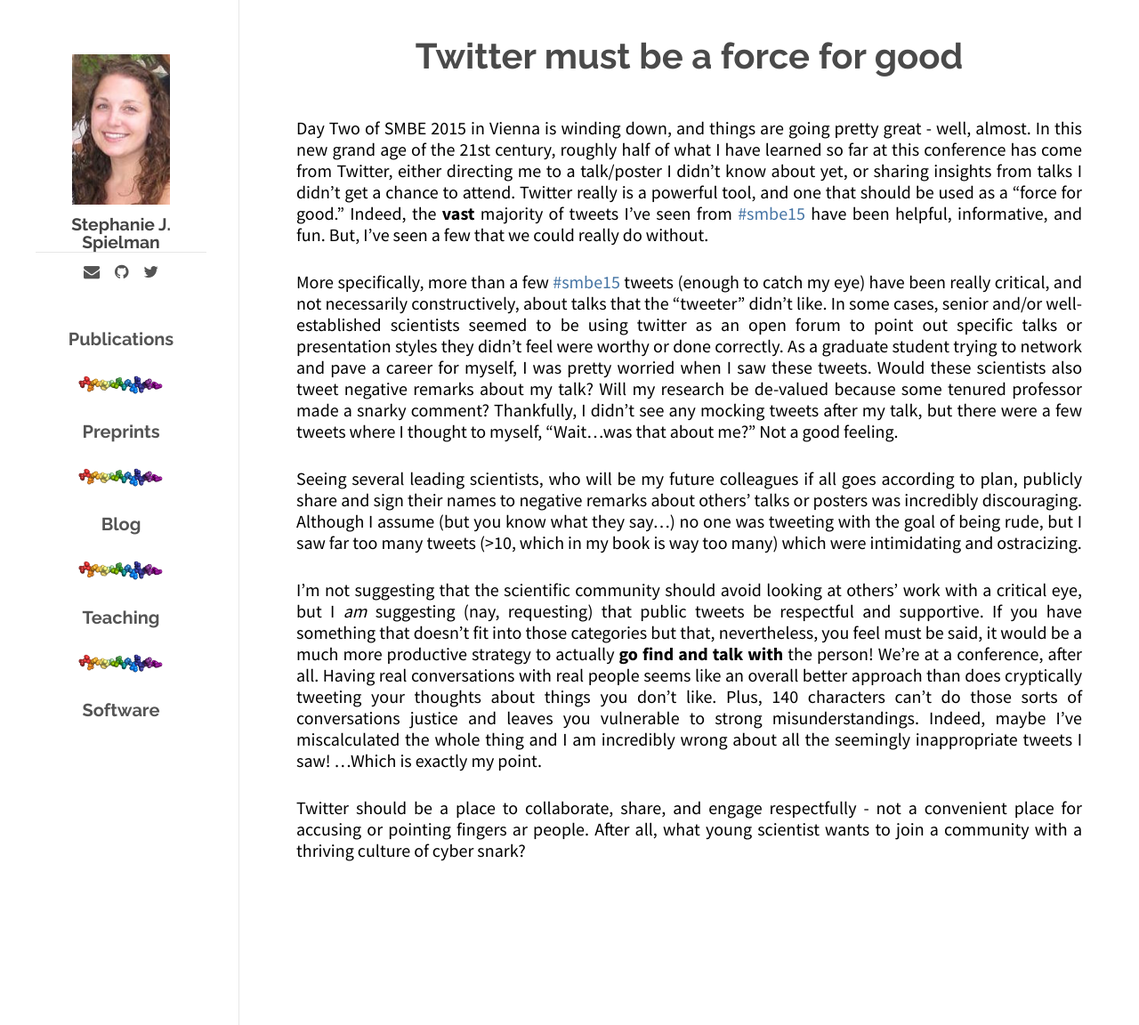
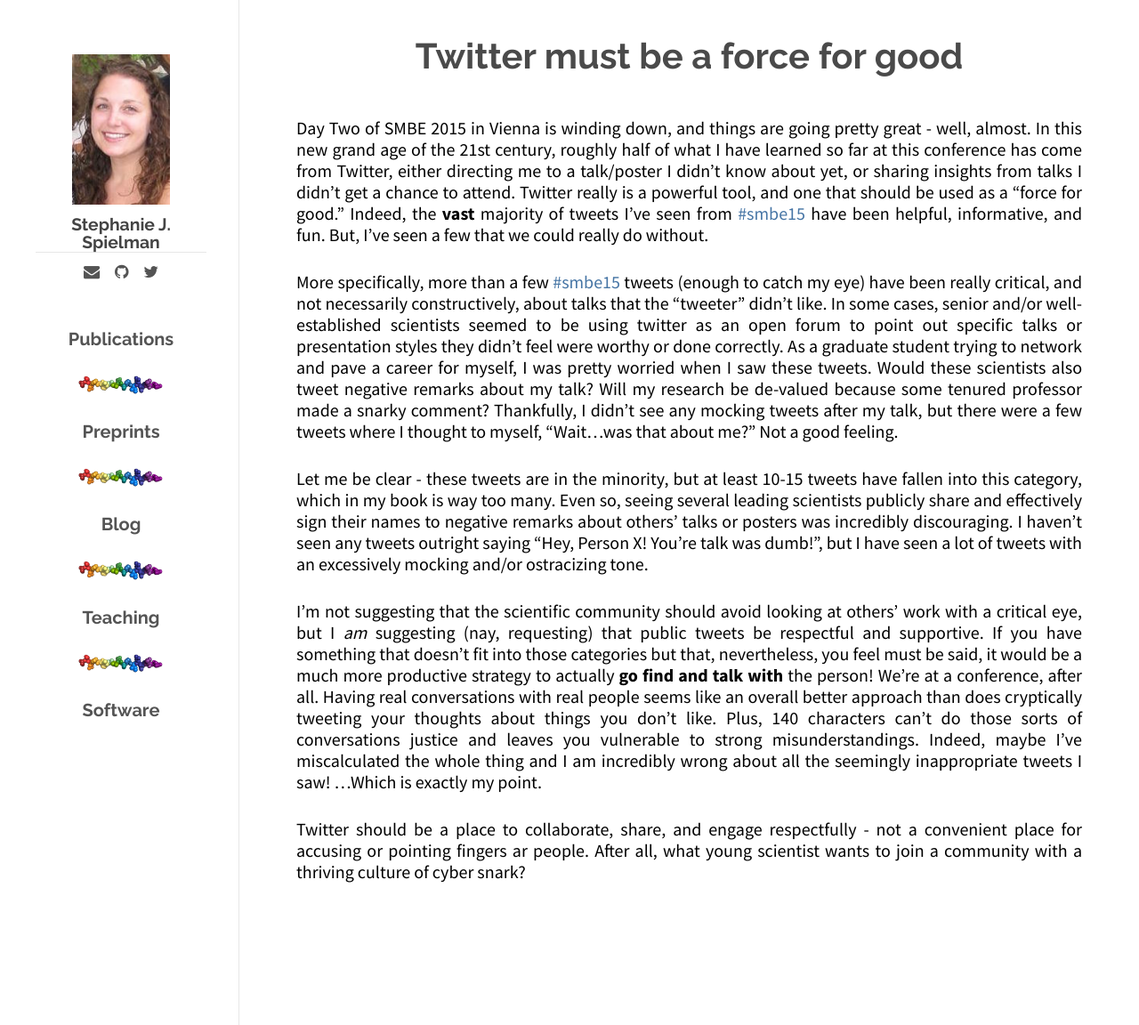
Before and after one commit to sjspielman/sjspielman.github.io, a Jekyll site: the page built from _posts/2015-7-13-twitter-smbe.md, in a window 1280 px wide. Shown: the whole page at 89% size. Built offline with Jekyll 4.4.1, drawn with Linux system fonts in a browser that asks for light colours; Markdown is read by kramdown in place of the engine named in the settings.

Commit message:
twitter blog post

```diff
--- a/_posts/2015-7-13-twitter-smbe.md
+++ b/_posts/2015-7-13-twitter-smbe.md
@@ -12,7 +12,7 @@ Day Two of SMBE 2015 in Vienna is winding down, and things are going pretty grea
 
 More specifically, more than a few [#smbe15](https://twitter.com/hashtag/smbe15?src=hash&vertical=default&f=tweets) tweets (enough to catch my eye) have been really critical, and not necessarily constructively,  about talks that the "tweeter" didn't like. In some cases, senior and/or well-established scientists seemed to be using twitter as an open forum to point out specific talks or presentation styles they didn't feel were worthy or done correctly. As a graduate student trying to network and pave a career for myself, I was pretty worried when I saw these tweets. Would these scientists also tweet negative remarks about my talk? Will my research be de-valued because some tenured professor made a snarky comment? Thankfully, I didn't see any mocking tweets after my talk, but there were a few tweets where I thought to myself, "Wait...was that about me?" Not a good feeling.
 
-Seeing several leading scientists, who will be my future colleagues if all goes according to plan, publicly share and sign their names to negative remarks about others' talks or posters was incredibly discouraging. Although I assume (but you know what they say...) no one was tweeting with the goal of being rude, but I saw far too many tweets (>10, which in my book is way too many) which were intimidating and ostracizing.
+Let me be clear - these tweets are in the minority, but at least 10-15 tweets have fallen into this category, which in my book is way too many. Even so, seeing several leading scientists publicly share and effectively sign their names to negative remarks about others' talks or posters was incredibly discouraging. I haven't seen any tweets outright saying "Hey, Person X! You're talk was dumb!", but I have seen a lot of tweets with an excessively mocking and/or ostracizing tone.
 
 I'm not suggesting that the scientific community should avoid looking at others' work with a critical eye, but I *am* suggesting (nay, requesting) that public tweets be respectful and supportive. If you have something that doesn't fit into those categories but that, nevertheless, you feel must be said, it would be a much more productive strategy to actually **go find and talk with** the person! We're at a conference, after all. Having real conversations with real people seems like an overall better approach than does cryptically tweeting your thoughts about things you don't like. Plus, 140 characters can't do those sorts of conversations justice and leaves you vulnerable to strong misunderstandings. Indeed, maybe I've miscalculated the whole thing and I am incredibly wrong about all the seemingly inappropriate tweets I saw! ...Which is exactly my point.
 
```
